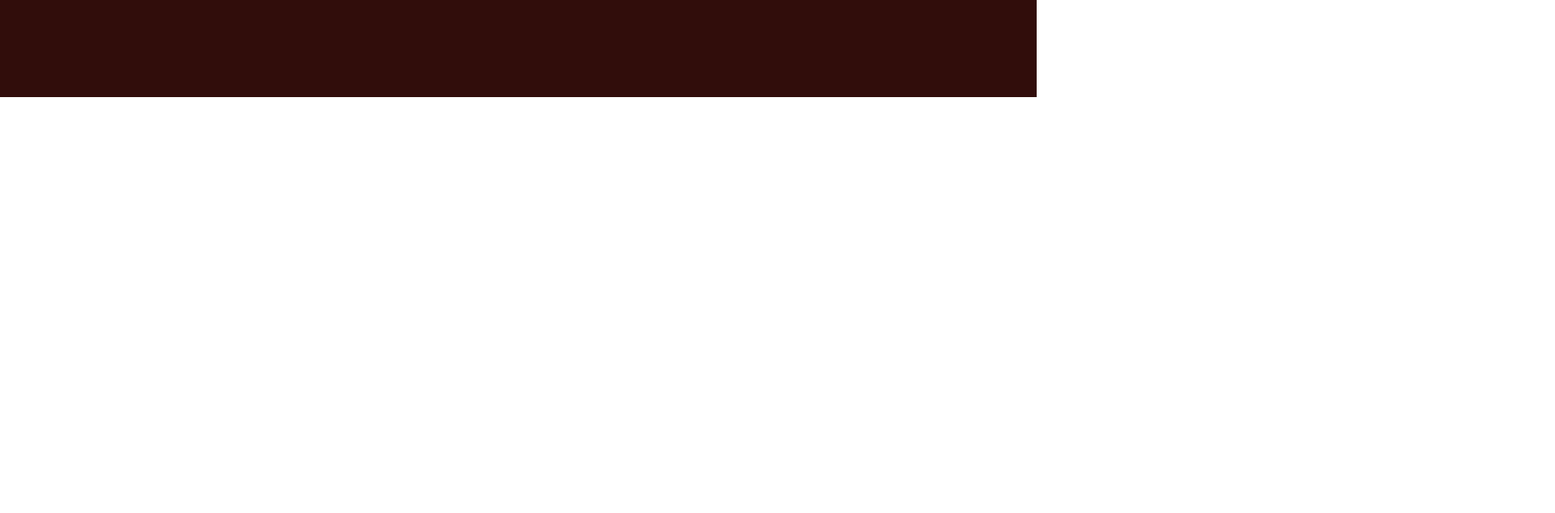
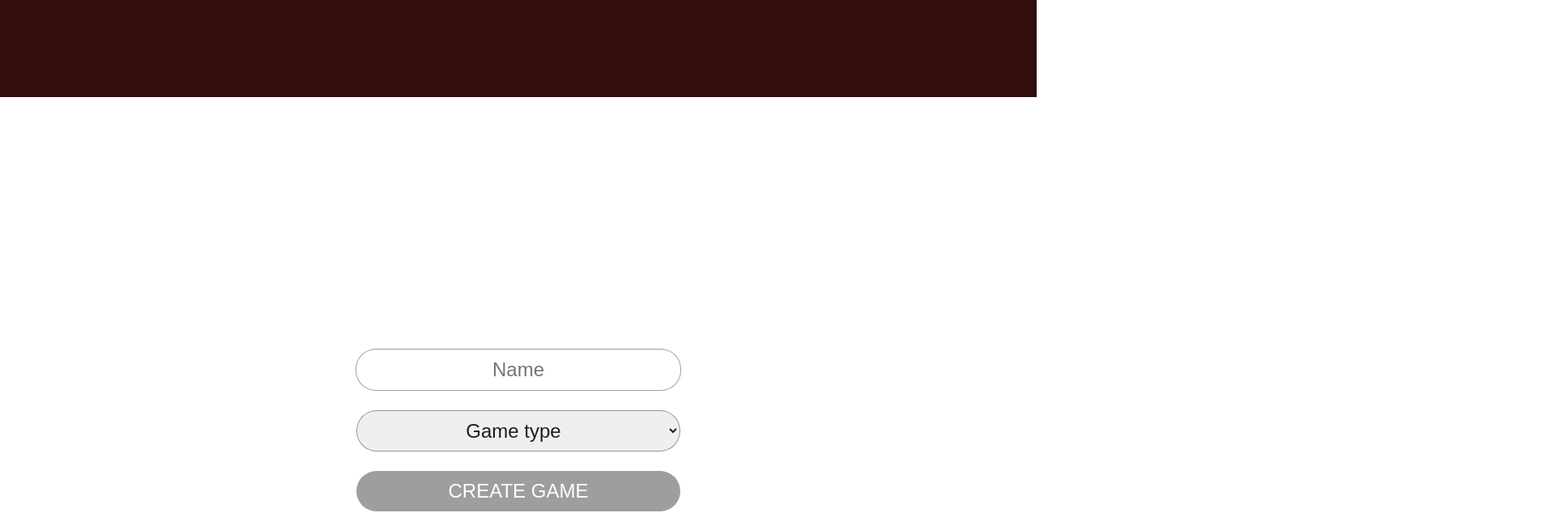
Before and after one commit to MrMagma/cards, an Angular app: page / in a window 1280 px wide. Shown: the part 680-1314 px from the top of the page at 81% size, 1920 px wide, since content can reach past the window. Before the commit the page ends 800 px from the top, so only its background shows below. Built offline with nearby package versions, Linux system fonts and the light colour scheme.

Commit message:
Improve page transitions

```diff
--- a/src/app/app.component.html
+++ b/src/app/app.component.html
@@ -1,7 +1,18 @@
 <div class="background" [style.background]="getBackground()"></div>
-<div [hidden]="page != 'main'">
+<div
+    class="page-container"
+    [style.top]="page == 'create' ? '-100%' : '0%'"
+    [style.left]="page == 'game' ? '-100%' : '0%'"
+>
     <app-menu (join)="onJoin($event)" (create)="onCreate()"></app-menu>
 </div>
-<div [hidden]="page != 'create'">
+<div
+    class="page-container"
+    [style.top]="page == 'create' ? '0%' : '100%'"
+>
     <app-create-game (cancel)="onCancel()"></app-create-game>
 </div>
+<div
+    class="page-container"
+    [style.left]="page == 'game' ? '0%' : '100%'"
+></div>
--- a/src/app/app.component.sass
+++ b/src/app/app.component.sass
@@ -7,3 +7,9 @@
     z-index: -1
     filter: brightness(20%)
     transition: background 1s ease
+
+.page-container
+    position: absolute
+    width: 100%
+    height: 100%
+    transition: top 1s ease, left 1s ease
--- a/src/styles.sass
+++ b/src/styles.sass
@@ -9,6 +9,7 @@
         user-select: none
 
 body
+    overflow: hidden
     font-family: "Roboto", sans-serif
     position: absolute
     top: 0
```
